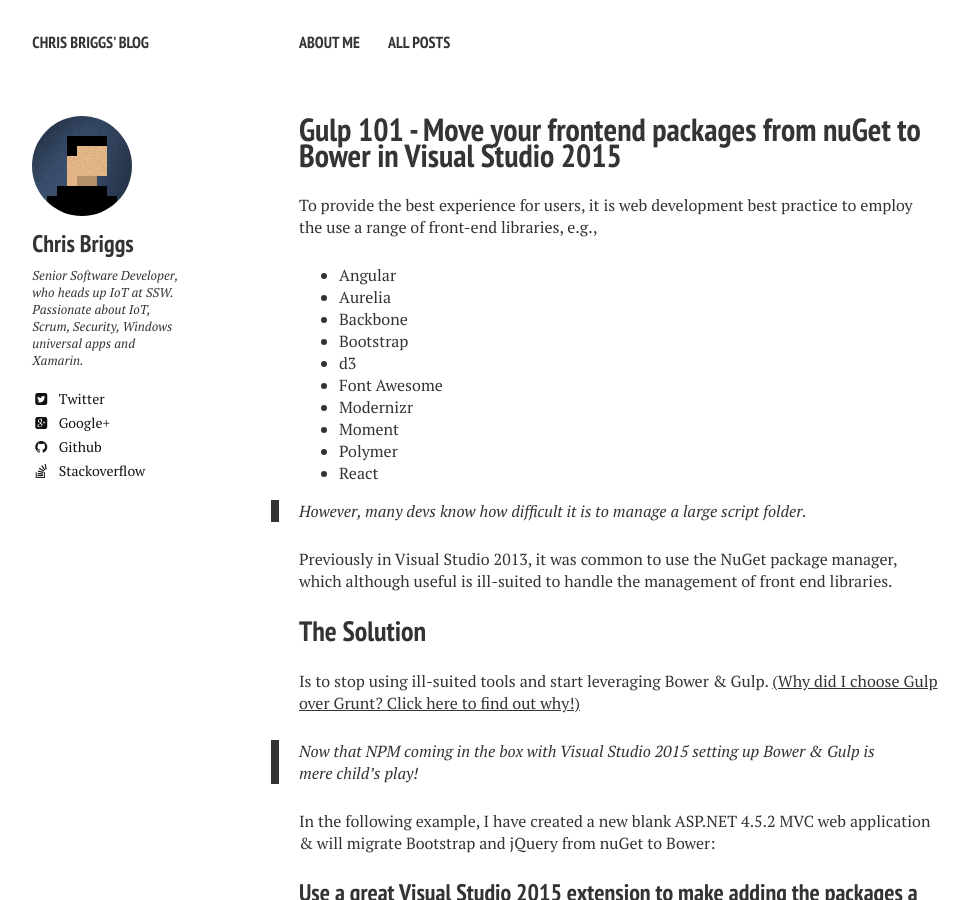
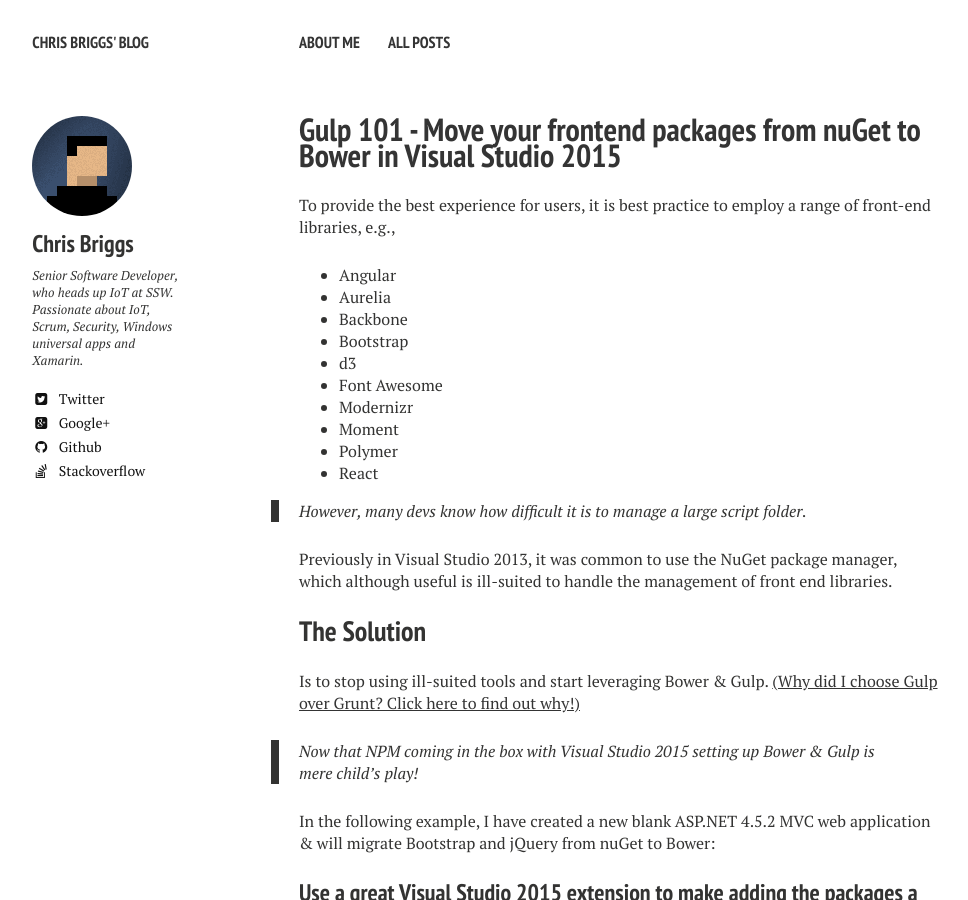
Before and after one commit to Briggsc28/briggsc28.github.io, a Jekyll site: the page built from _posts/2015-08-23-Migrate-from-nuGet-to-Bower.md, in a window 1280 px wide and 900 px high. Shown: the whole window, without its empty margins (21-989 px from the left). Built offline with Jekyll 4.4.1, drawn with Linux system fonts in a browser that asks for light colours; nearby versions of some CDN libraries; some of the changed text lies outside the part shown.

Commit message:
minor tweaks

```diff
--- a/_posts/2015-08-23-Migrate-from-nuGet-to-Bower.md
+++ b/_posts/2015-08-23-Migrate-from-nuGet-to-Bower.md
@@ -11,7 +11,7 @@
   creditlink: http://wegraphics.net/downloads/free-ultimate-blurred-background-pack/
 ---
 
-To provide the best experience for users, it is web development best practice to employ the use a range of front-end libraries, e.g.,
+To provide the best experience for users, it is best practice to employ a range of front-end libraries, e.g.,
 
 * Angular
 * Aurelia
```
Also changed, not shown: other parts of _posts/2015-08-23-Migrate-from-nuGet-to-Bower.md (+1 -1 lines).
